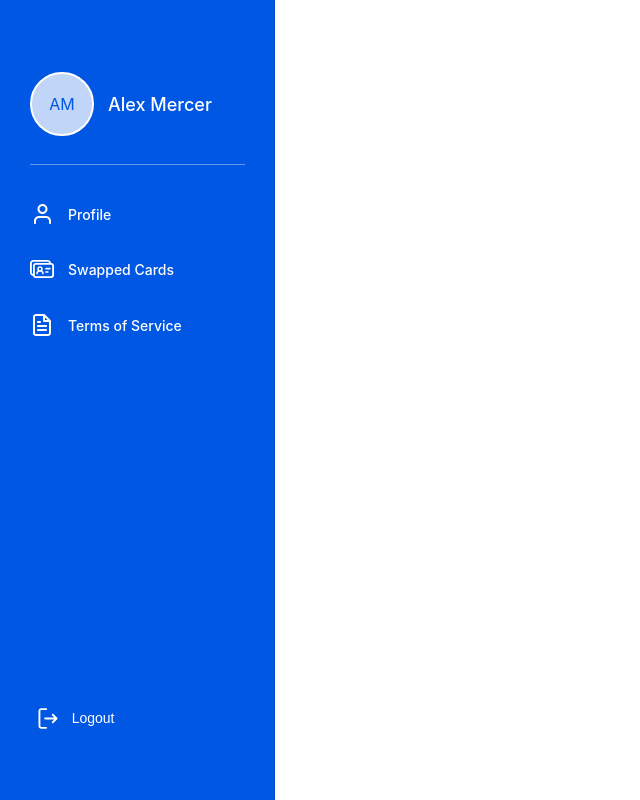
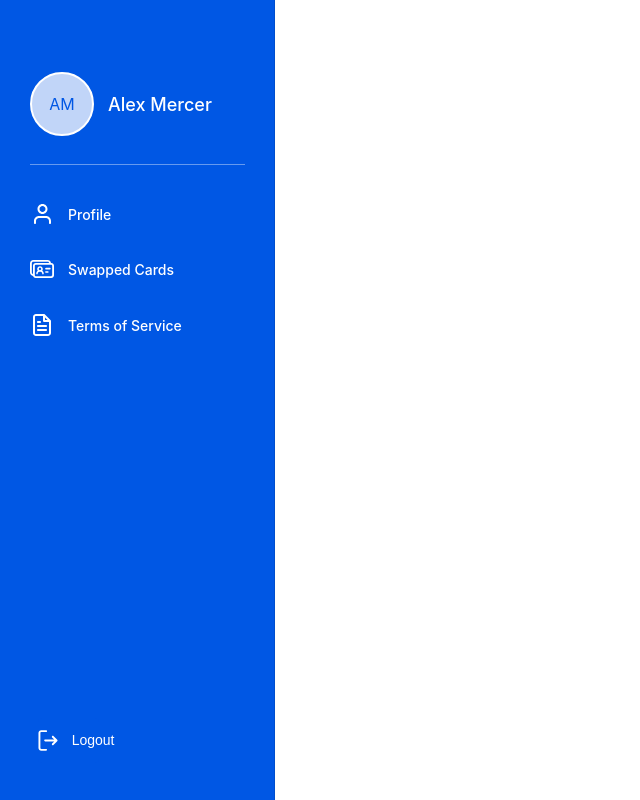
Before and after one commit to Tocca-VE/tocca-ve2-mobile, a React (Create React App) app: page /sidebar in a window 1280 px wide. Shown: the whole page, without its empty margins (0-640 px from the left). Built offline with nearby package versions, Linux system fonts and the light colour scheme.

Commit message:
update css

```diff
--- a/src/App.css
+++ b/src/App.css
@@ -172,7 +172,7 @@ width: 215px;
 .nav-bottom img{padding-right: 14px;}
 .nav-bottom{
   position: absolute;
-bottom: 15%;
+bottom: 12.5%;
 font-size: 14px;
   font-weight: 500;
   line-height: 1;
```
